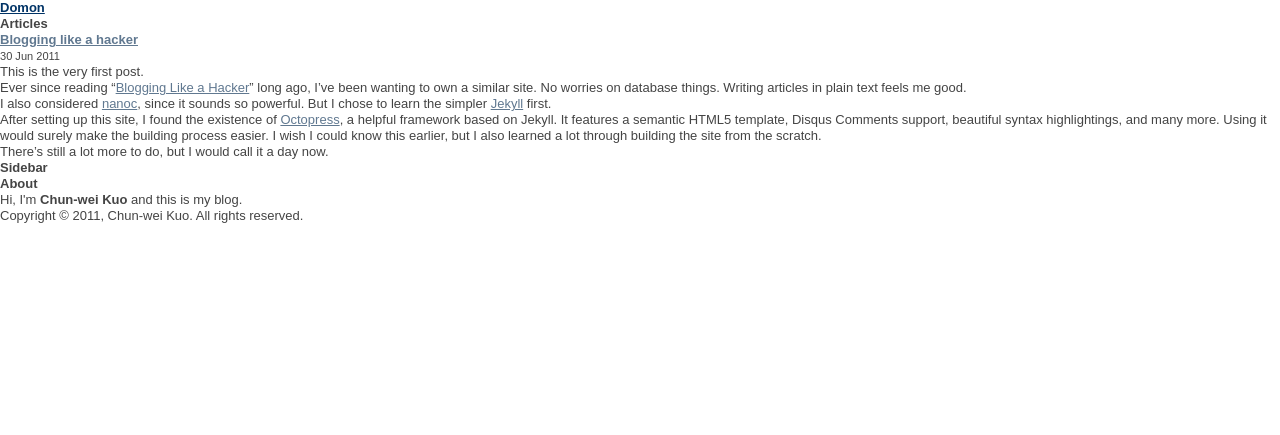
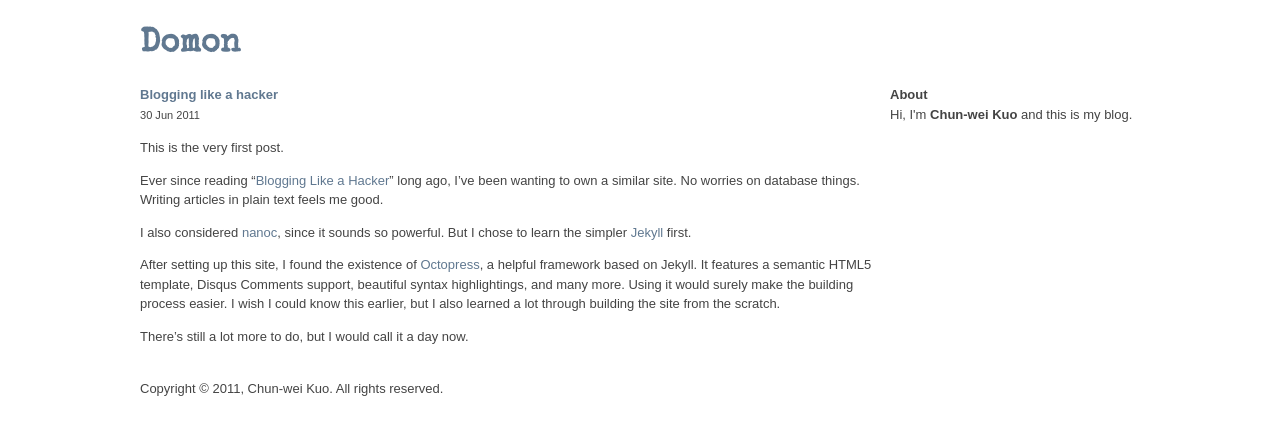
Before and after one commit to Domon/domon.github.com, a Jekyll site: the page built from index.html, in a window 1280 px wide. Shown: the top 435 px of the page. Built offline with Jekyll 4.4.1, drawn with Linux system fonts in a browser that asks for light colours; nearby versions of some CDN libraries; Markdown is read by kramdown in place of the engine named in the settings.

Commit message:
Add styles

```diff
--- a/css/style.css
+++ b/css/style.css
@@ -66,7 +66,7 @@ input:valid, textarea:valid   {  }
 input:invalid, textarea:invalid { border-radius: 1px; -moz-box-shadow: 0px 0px 5px red; -webkit-box-shadow: 0px 0px 5px red; box-shadow: 0px 0px 5px red; }
 .no-boxshadow input:invalid, .no-boxshadow textarea:invalid { background-color: #f0dddd; }
 
-::-moz-selection{ background: #FF5E99; color:#fff; text-shadow: none; }
+::-moz-selection { background: #FF5E99; color:#fff; text-shadow: none; }
 ::selection { background:#FF5E99; color:#fff; text-shadow: none; }
 a:link { -webkit-tap-highlight-color: #FF5E99; }
 
@@ -86,13 +86,53 @@ a:hover { color: #036; }
     \\ ========================================== //
 */
 
+body {
+  font-family: 'Meiryo', 'MS Gothic', sans-serif;
+  line-height: 1.5em;
+}
 
+a { text-decoration: none; }
 
+code, pre { font-family: Consolas, 'Lucida Console', 'Courier New', monospace, sans-serif; }
 
+#header, #main, #footer {
+  margin: 0 auto;
+  width: 1000px;
+}
 
+#header {
+  height: 50px;
+  padding-top: 35px;
+}
 
+#site-title a {
+  font-family: 'Special Elite', cursive;
+  font-size: 250%;
+}
 
+#articles {
+  float: left;
+  width: 750px;
+}
 
+#sidebar {
+  float: right;
+  width: 250px;
+}
+
+#articles > h1, #sidebar > h1 {
+  display: none;
+}
+
+#footer {
+  clear: both;
+  padding-top: 20px;
+}
+
+.content p {
+  margin: 1em 0 1em 0;
+  line-height: 1.5em;
+}
 
 
 
```
